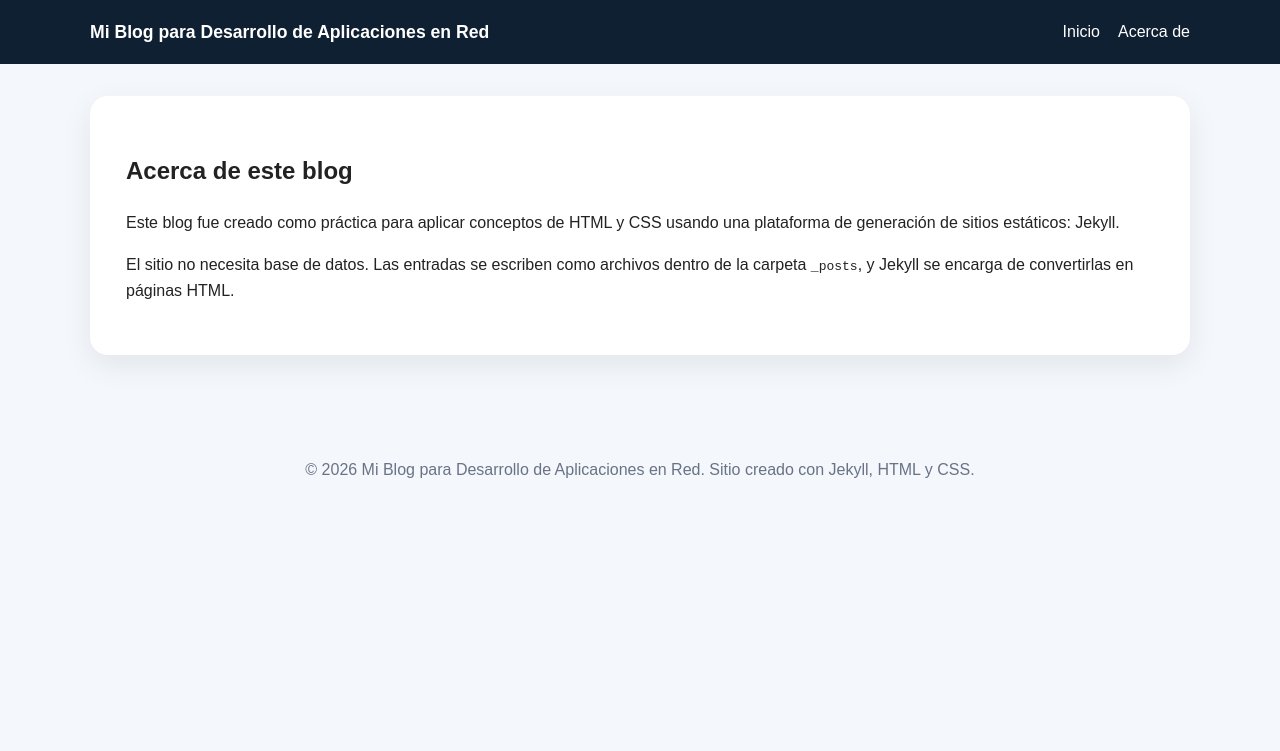
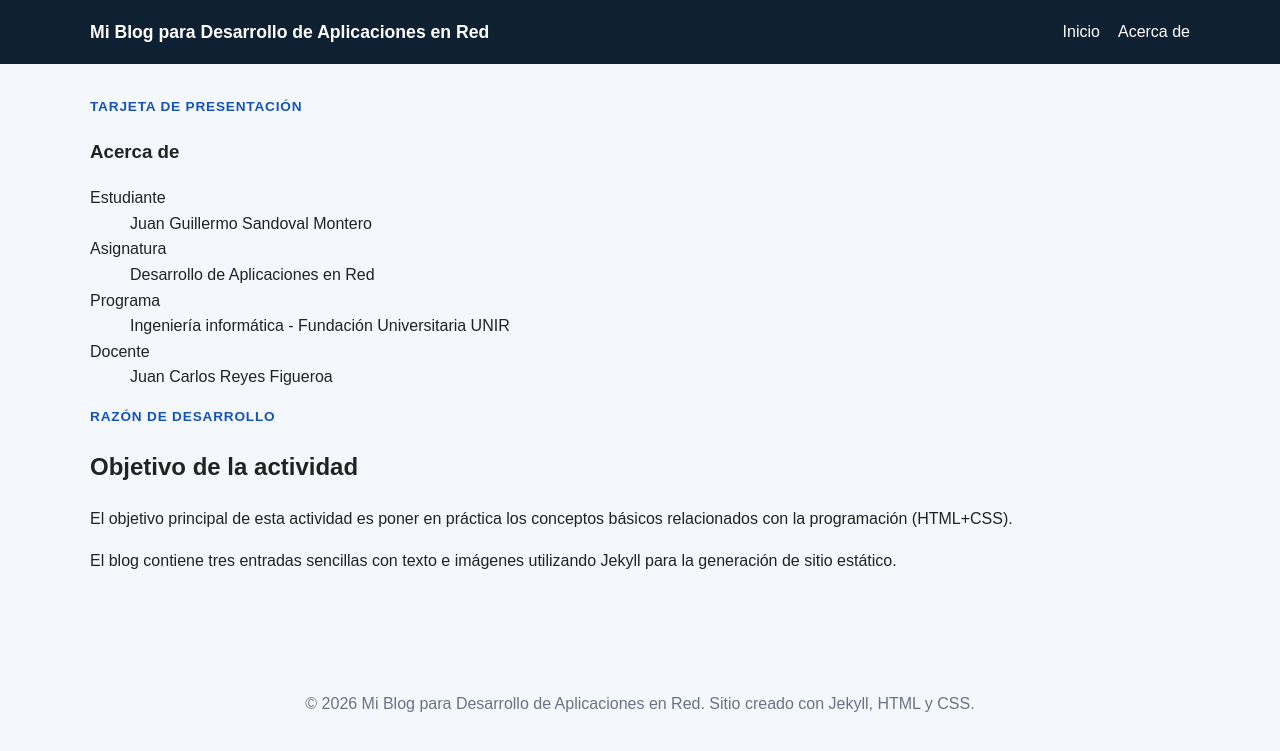
Before and after one commit to juangsandoval/BlogUNIR, a Jekyll site: the page built from about.html, in a window 1280 px wide. Shown: the top 751 px of the page. Built offline with Jekyll 4.4.1, drawn with Linux system fonts in a browser that asks for light colours.

Commit message:
Update about.html

```diff
--- a/about.html
+++ b/about.html
@@ -1,16 +1,45 @@
 ---
 layout: default
-title: Acerca del blog
+title: Acerca de
 ---
 
-<section class="page-content">
-  <h1>Acerca de este blog</h1>
-  <p>
-    Este blog fue creado como práctica para aplicar conceptos de HTML y CSS usando
-    una plataforma de generación de sitios estáticos: Jekyll.
-  </p>
-  <p>
-    El sitio no necesita base de datos. Las entradas se escriben como archivos dentro
-    de la carpeta <code>_posts</code>, y Jekyll se encarga de convertirlas en páginas HTML.
-  </p>
+<section class="about-section" aria-label="Tarjeta de presentación">
+  <article class="profile-card">
+    <div class="profile-card-header">
+      <p class="eyebrow">Tarjeta de presentación</p>
+      <h1>Acerca de</h1>
+    </div>
+
+    <dl class="profile-details">
+      <div>
+        <dt>Estudiante</dt>
+        <dd>Juan Guillermo Sandoval Montero</dd>
+      </div>
+      <div>
+        <dt>Asignatura</dt>
+        <dd>Desarrollo de Aplicaciones en Red</dd>
+      </div>
+      <div>
+        <dt>Programa</dt>
+        <dd>Ingeniería informática - Fundación Universitaria UNIR</dd>
+      </div>
+      <div>
+        <dt>Docente</dt>
+        <dd>Juan Carlos Reyes Figueroa</dd>
+      </div>
+    </dl>
+  </article>
+
+  <article class="activity-card">
+    <p class="eyebrow">Razón de desarrollo</p>
+    <h2>Objetivo de la actividad</h2>
+    <p>
+      El objetivo principal de esta actividad es poner en práctica los conceptos básicos
+      relacionados con la programación (HTML+CSS).
+    </p>
+    <p>
+      El blog contiene tres entradas sencillas con texto e imágenes utilizando Jekyll
+      para la generación de sitio estático.
+    </p>
+  </article>
 </section>
```
